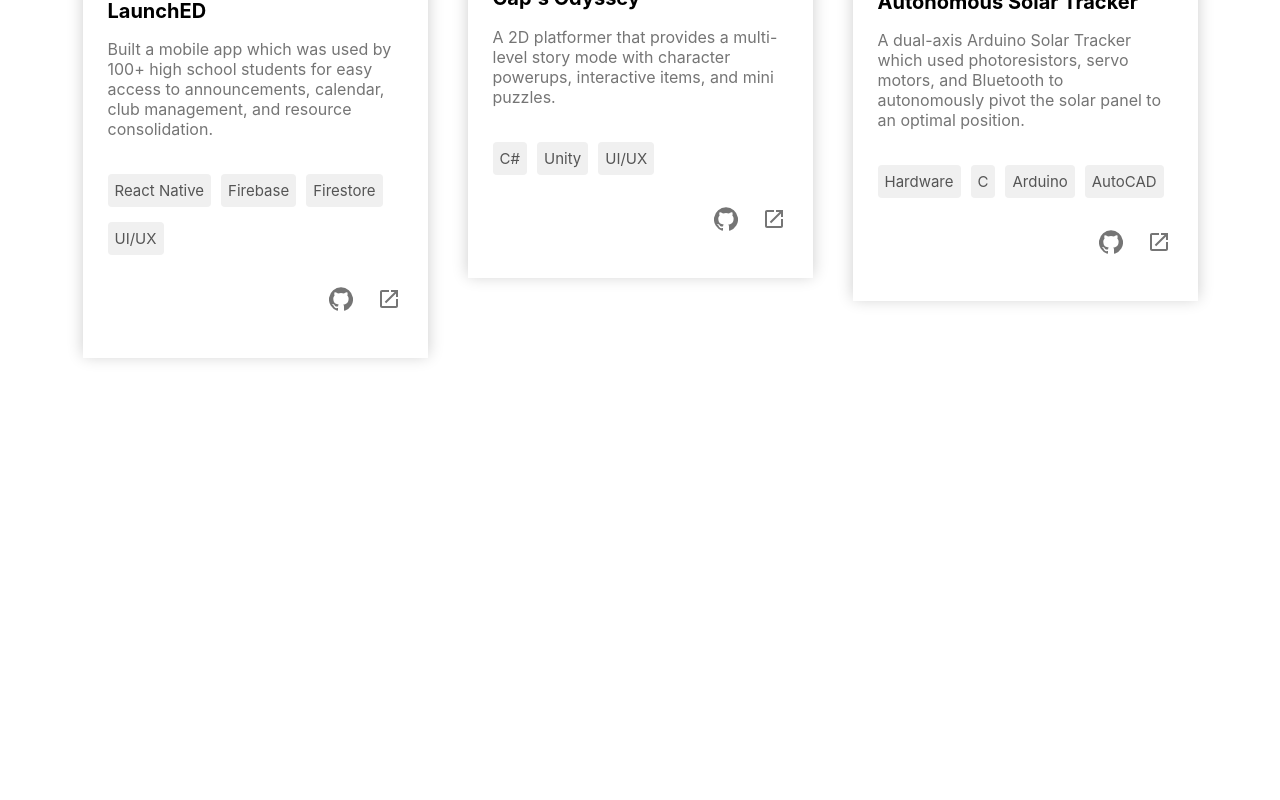
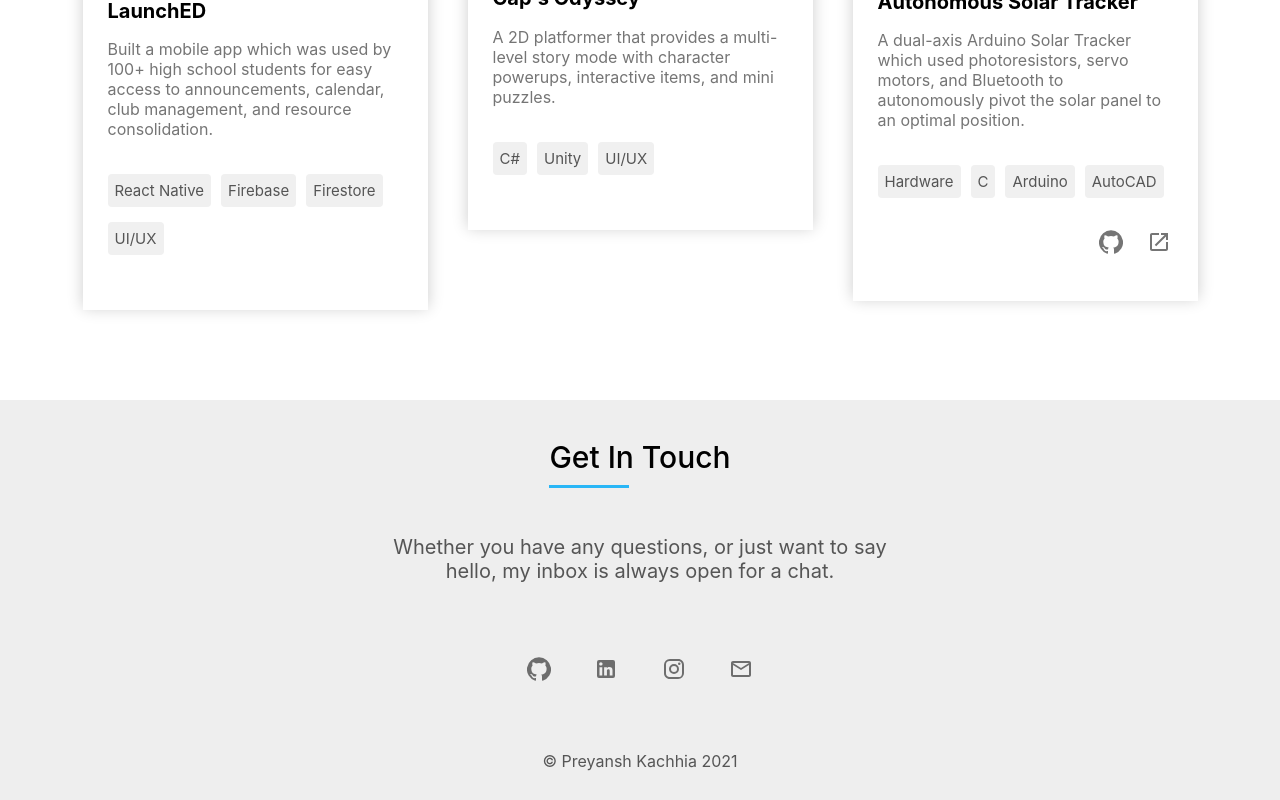
Before and after one commit to PreyanshK/Personal-Website-V2, a React (Create React App) app: page / in a window 1280 px wide. Shown: the part 3942-4742 px from the top of the page. Before the commit the page ends 4390 px from the top, so only its background shows below. Built offline with nearby package versions, Linux system fonts and the light colour scheme.

Commit message:
added contact section

```diff
--- a/src/App.js
+++ b/src/App.js
@@ -1,6 +1,7 @@
 import './App.css';
 import Navbar from './components/Navbar';
 import About from './sections/About';
+import Contact from './sections/Contact';
 import Experience from './sections/Experience';
 import LandingPage from './sections/LandingPage';
 import Projects from './sections/Projects';
@@ -15,6 +16,7 @@ function App() {
       <Skills />
       <Experience />
       <Projects />
+      <Contact />
     </div>
   );
 }
--- a/src/components/ProjectCard.js
+++ b/src/components/ProjectCard.js
@@ -23,8 +23,16 @@ const ProjectCard = (props) => {
           </TechContainer>
 
           <ButtonContainer>
-            <IconButton href={props.project.gitHub} target="_blank" variant="outlined"><GitHubIcon/></IconButton>
-            <IconButton href={props.project.project} target="_blank" variant="outlined"><LaunchIcon /></IconButton>
+            {(props.project.gitHub != '') ?
+              <IconButton href={props.project.gitHub} target="_blank" variant="outlined"><GitHubIcon/></IconButton>
+              : ''
+            }
+
+            {(props.project.project != '') ?
+              <IconButton href={props.project.project} target="_blank" variant="outlined"><LaunchIcon /></IconButton>
+              : ''
+            }
+
           </ButtonContainer>
         </CardContainer>
     )
--- /dev/null
+++ b/src/sections/Contact.js
@@ -0,0 +1,55 @@
+import React from 'react'
+import styled from 'styled-components'
+import SectionHeading from '../components/SectionHeading'
+import ContactIcons from '../components/ContactIcons'
+
+const Contact = () => {
+    return (
+        <ContactContainer id="contact">
+            <SectionHeading title='Get In Touch'/>
+
+            <InfoWrapper>
+                <Text>Whether you have any questions, or just want to say hello, my inbox is always open for a chat.</Text>
+            </InfoWrapper>
+
+            <IconContainer>
+                <ContactIcons />
+            </IconContainer>
+
+            <Copyright>
+                &copy; Preyansh Kachhia {new Date().getFullYear()}
+            </Copyright>
+        </ContactContainer>
+    )
+}
+
+export default Contact
+
+const ContactContainer = styled.section `
+    display: flex;
+    flex-direction: column;
+    justify-content: space-around;
+    align-items: center;
+    background-color: #EEEEEE;
+    height: 400px;
+`
+
+const InfoWrapper = styled.div`
+    max-width: 500px;
+    margin: 0px 30px;
+`
+
+const Text = styled.p `
+    color: #555555;
+    font-size: 20px;
+`
+
+const IconContainer = styled.div `
+    width: 100%;
+    display: flex;
+    justify-content: center;
+`
+
+const Copyright = styled.p `
+    color: #555555;
+`
```
